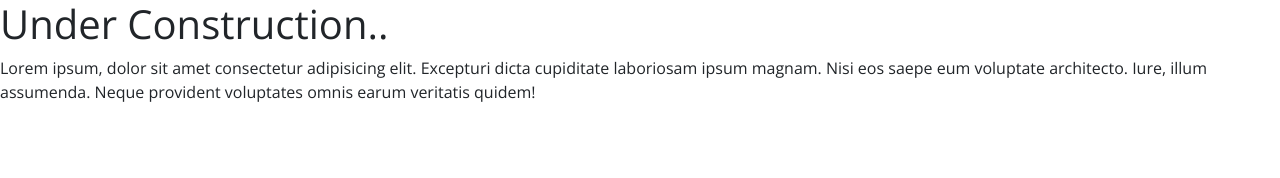
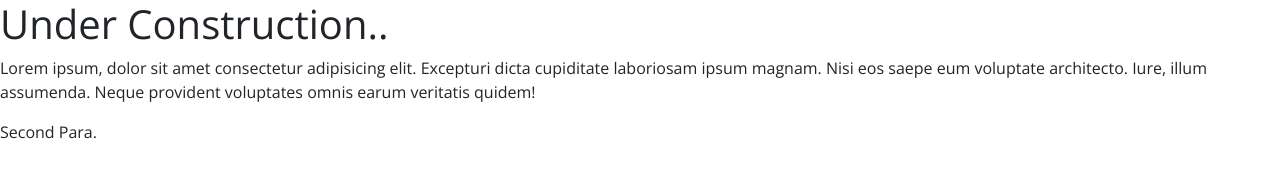
Before and after one commit to Shoovoon/shoovoon.github.io, a plain HTML site: page Index.html in a window 1280 px wide. Drawn offline with nearby package versions, Linux system fonts and the light colour scheme.

Commit message:
Update Index.html

```diff
--- a/Index.html
+++ b/Index.html
@@ -26,7 +26,7 @@
 
 
 
-
+ <p>Second Para.</p>
 
 
 
```
